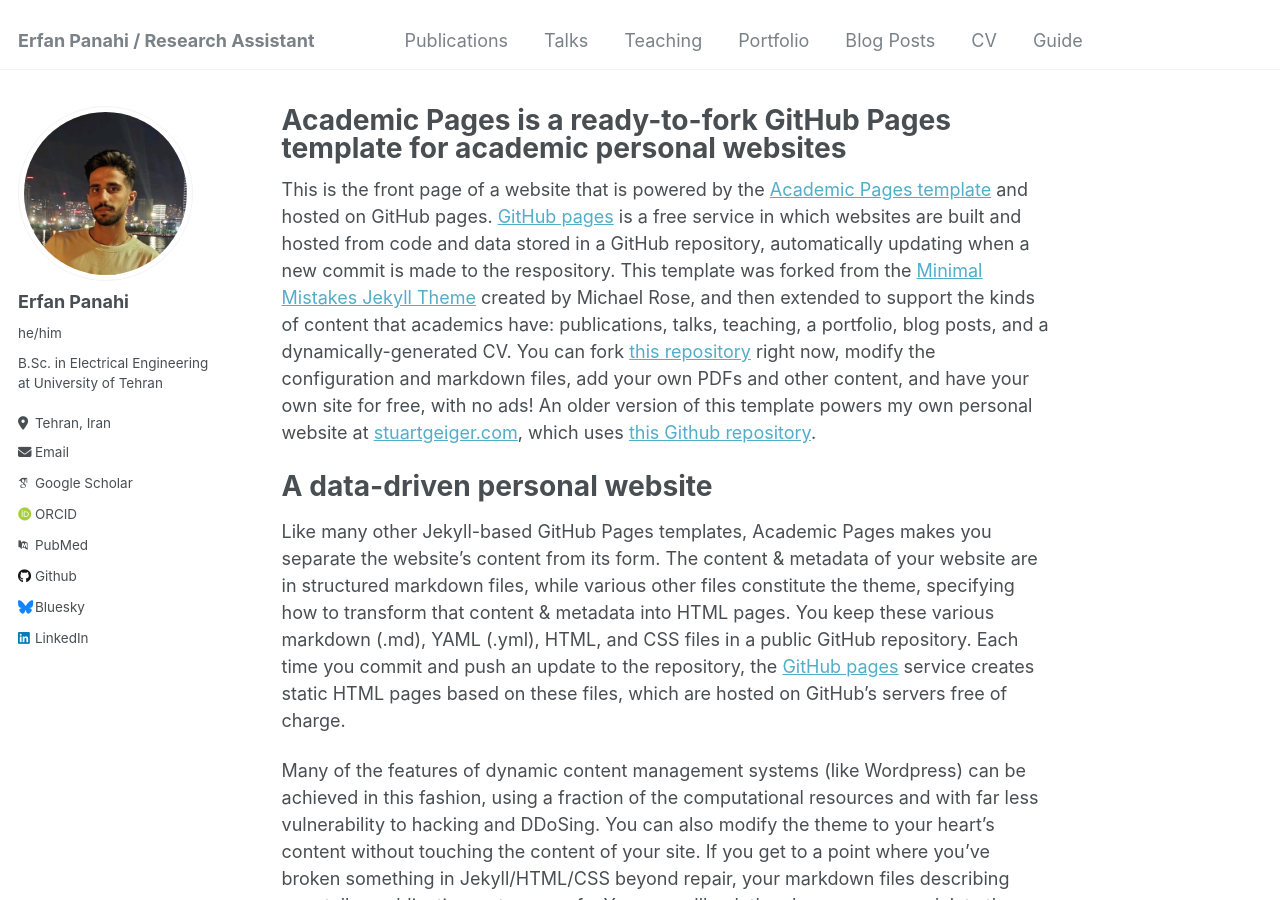
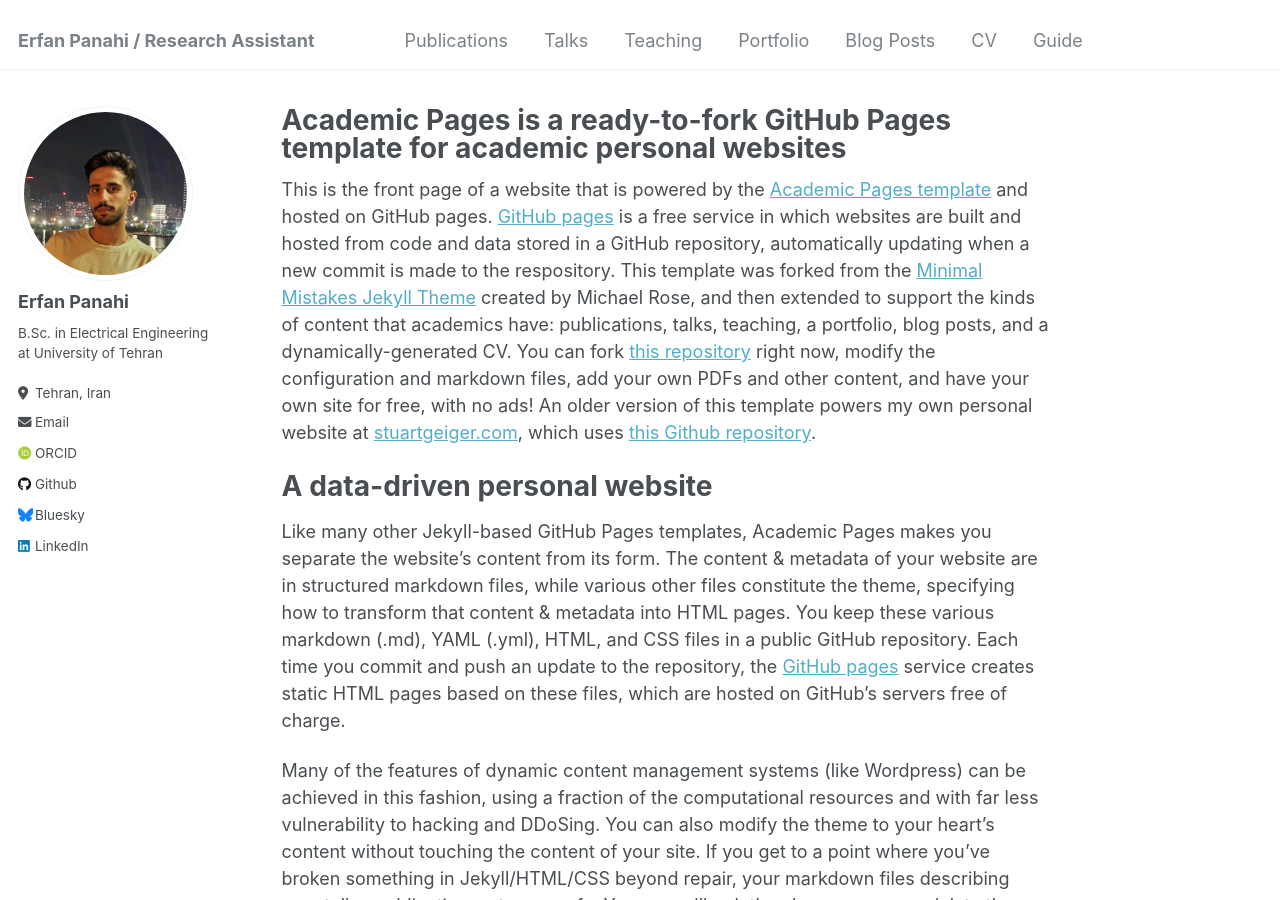
Before and after one commit to ErfanPanahi/ErfanPanahi.github.io, a Jekyll site: the page built from _pages/about.md, in a window 1280 px wide and 900 px high. Built offline with Jekyll 4.4.1, drawn with Linux system fonts in a browser that asks for light colours; some web fonts are replaced; part of the change alters nothing that is shown.

Commit message:
Update _config.yml

```diff
--- a/_config.yml
+++ b/_config.yml
@@ -23,20 +23,20 @@ author:
   # Biographic information
   avatar           : "Erfan.jpg"
   name             : "Erfan Panahi"
-  pronouns         : "he/him"
+  pronouns         : #"he/him"
   bio              : "B.Sc. in Electrical Engineering at University of Tehran"
   location         : "Tehran, Iran"
-  #employer         : "Red Brick University"
+  #employer         : "University of Tehran"
   #uri              : # URL
   email            : "erfanpanahhi@gmail.com"
 
   # Academic websites
   arxiv            : # URL - Update with the correct link to your profile
-  googlescholar    : "https://scholar.google.com/citations?user=PS_CX0AAAAAJ"
+  googlescholar    : #"https://scholar.google.com/citations?user=PS_CX0AAAAAJ"
   impactstory      : # URL
   orcid            : "http://orcid.org/yourorcidurl"
   semantic         : # URL
-  pubmed           : "https://www.ncbi.nlm.nih.gov/pubmed/?term=john+snow"
+  pubmed           : #"https://www.ncbi.nlm.nih.gov/pubmed/?term=john+snow"
   researchgate     : # URL
 
   # Repositories and software development
```
